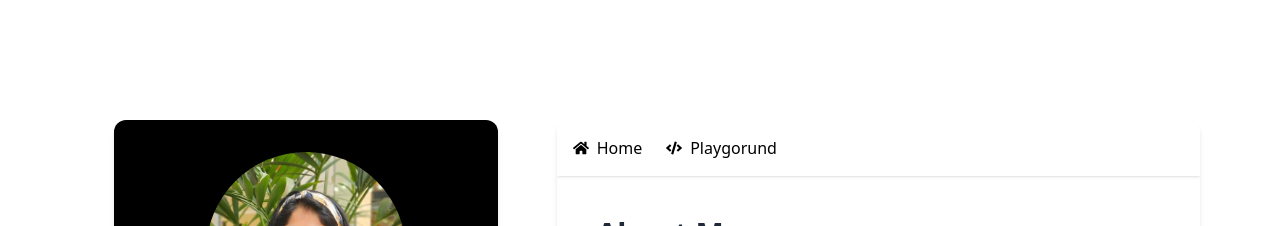
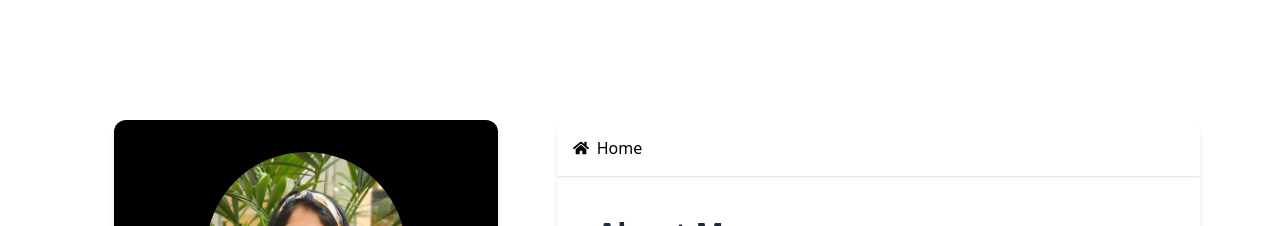
Before and after one commit to SaranyaSkumar/portfolio-ui, a Next.js app: page / in a window 1280 px wide. Shown: the top 226 px of the page. Built offline with nearby package versions, Linux system fonts and the light colour scheme.

Commit message:
Update cv and bg

```diff
--- a/src/app/page.tsx
+++ b/src/app/page.tsx
@@ -5,7 +5,7 @@ import ProfileCard from "@/components/Profile";
 
 export default function Home() {
   return (
-    <main className="flex min-h-screen flex-col items-center p-20 font-sans">
+    <main className="flex min-h-screen flex-col items-center p-20 font-sans bg-white">
       {/* <Header /> */}
       <div className="mb-32 grid text-center lg:max-w-7xl lg:w-full lg:mb-0 lg:grid-cols-12 lg:text-left lg:gap-x-6 mt-10">
         <div className="lg:col-span-5">
--- a/src/components/Header.tsx
+++ b/src/components/Header.tsx
@@ -21,11 +21,11 @@ const Header = () => {
           <FaHome />
           <span>Home</span>
         </a>
-        <a href="/playground"
+        {/* <a href="/playground"
                   className="flex items-center space-x-2 ">
           <FaCode />
           <span>Playgorund</span>
-        </a>
+        </a> */}
         {/* <a href="#" className="flex items-center space-x-2" >
           <FaFile />
           <span>CV</span>
--- a/src/components/Profile.tsx
+++ b/src/components/Profile.tsx
@@ -67,8 +67,8 @@ const ProfileCard = () => {
         </div> */}
         <a
           className="w-full mt-8 py-2 px-4 bg-white text-black font-bold rounded-full flex items-center justify-center"
-          href="/saranyasasikumar_cv.pdf"
-          download="saranyasasikumar_cv.pdf"
+          href="/SaranyaSasiKumar_CV.pdf"
+          download="SaranyaSasiKumar_CV.pdf"
         >
           <FaDownload className="mr-2" />
           Download CV
```
Also changed, not shown: 1 other file (tests, documents, lock files or other folders).
